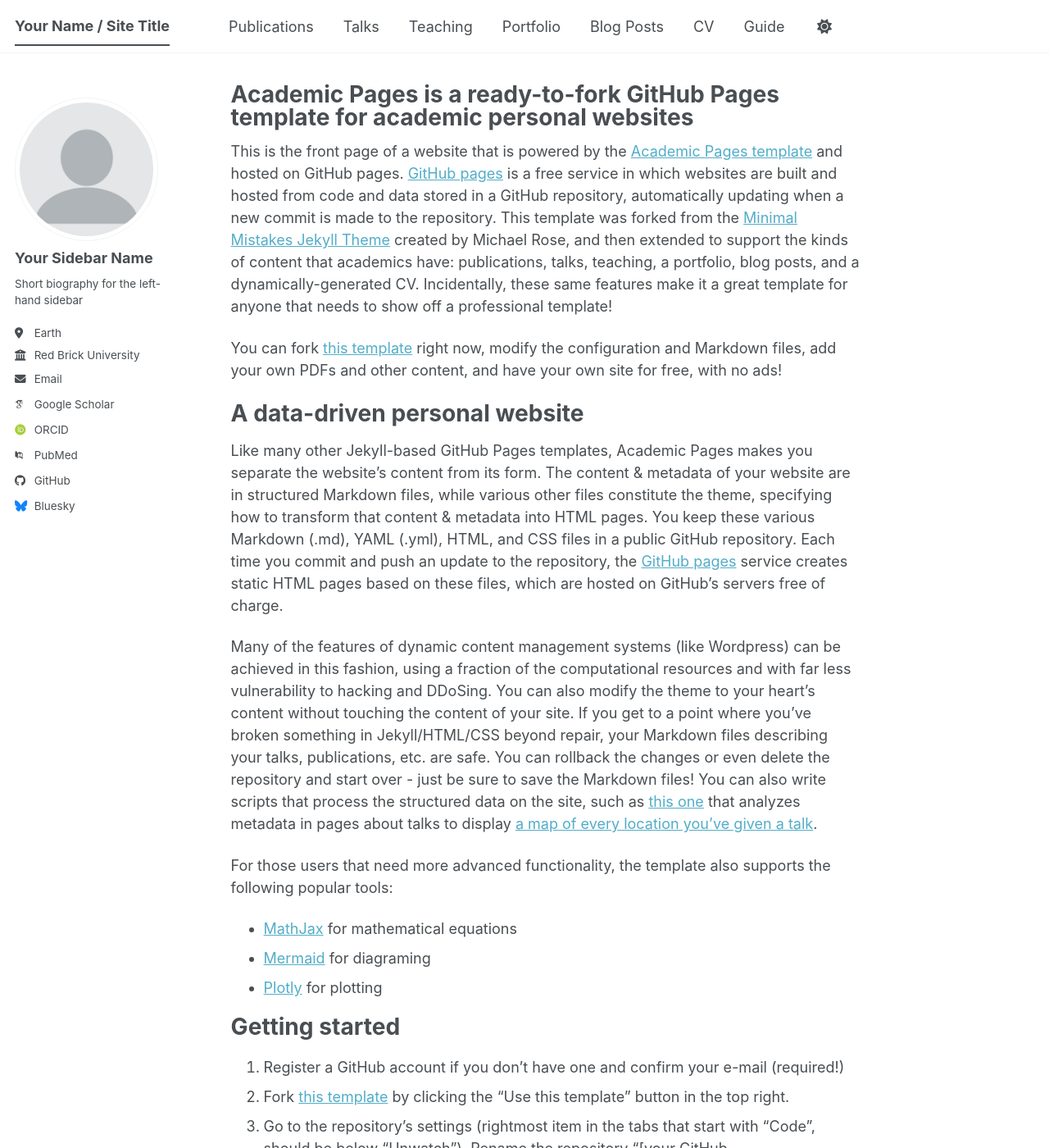
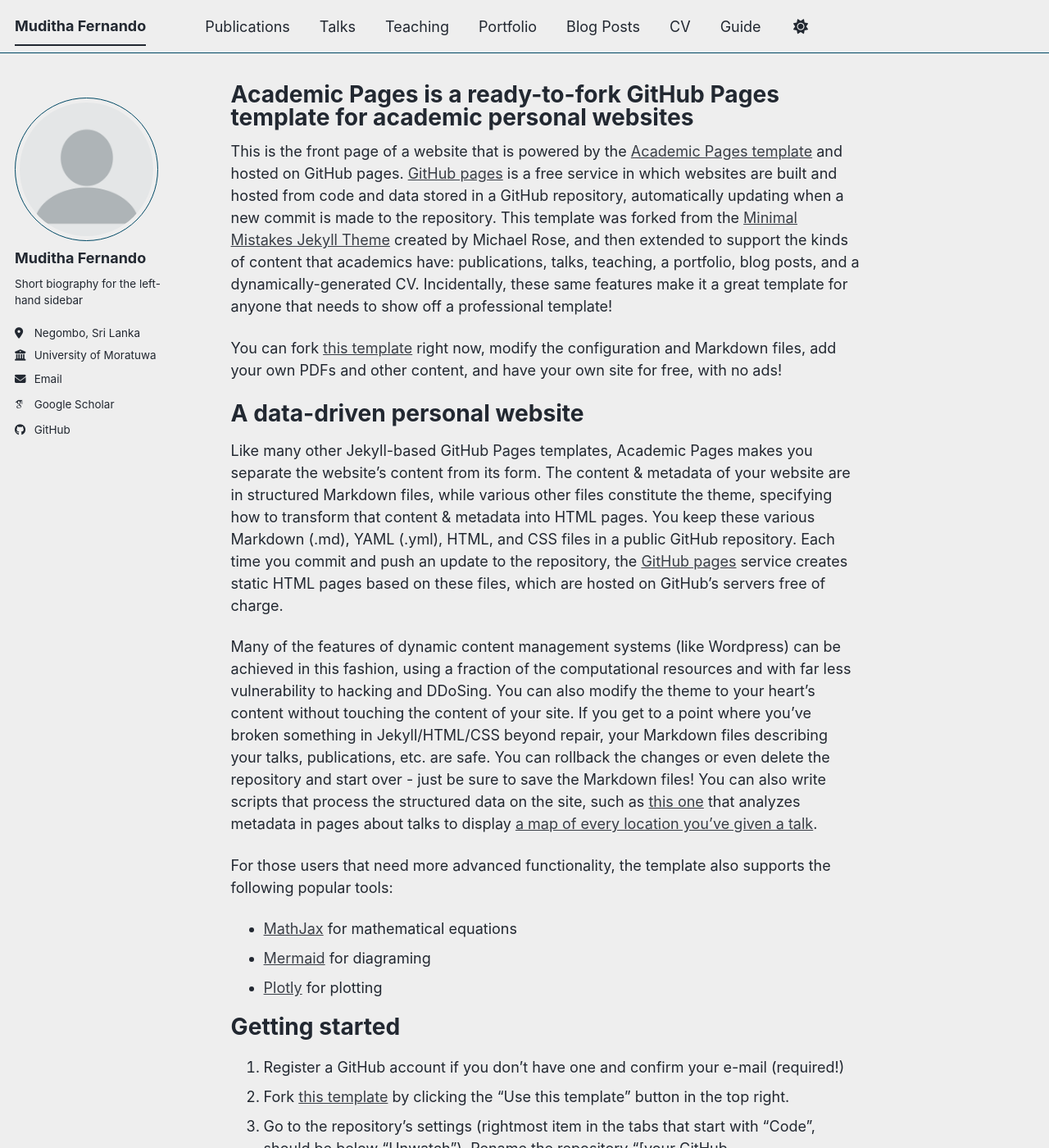
Before and after one commit to muditha11/muditha11.github.io, a Jekyll site: the page built from _pages/about.md, in a window 1280 px wide and 1400 px high. Shown: the whole window at 82% size. Built offline with Jekyll 4.4.1, drawn with Linux system fonts in a browser that asks for light colours; some web fonts are replaced; a script bundle is joined from its source files by our own code; library files that are not in the unit come from our copies; some of the changed text lies outside the part shown.

Commit message:
name updates

```diff
--- a/_config.yml
+++ b/_config.yml
@@ -8,15 +8,15 @@
 
 # Basic Site Settings
 locale                   : "en-US"
-site_theme               : "default" # The available themes options are "default", "air", "sunrise", "mint", "dirt" and "contrast"
-title                    : "Your Name / Site Title"
+site_theme               : "air" # The available themes options are "default", "air", "sunrise", "mint", "dirt" and "contrast"
+title                    : "Muditha Fernando"
 title_separator          : "-"
-name                     : &name "Your Name"
-description              : &description "Your Name's academic portfolio"   # Update this with a general description of your site, this is the default if not overridden by a page
-url                      : https://academicpages.github.io # The base hostname & protocol for your site e.g. "https://[your GitHub username].github.io",
+name                     : &name "Muditha Fernando"
+description              : &description "Muditha Fernando's academic portfolio"   # Update this with a general description of your site, this is the default if not overridden by a page
+url                      : https://muditha11.github.io/ # The base hostname & protocol for your site e.g. "https://[your GitHub username].github.io",
                                                            # or if you already have some other page hosted on Github then use "https://[your GitHub username].github.io/[Your Repo Name]"
 baseurl                  : "" # the subpath of your site, e.g. "/blog"
-repository               : "academicpages/academicpages.github.io"
+repository               : "muditha11.github.io"
 
 # Site Author - The following control what appear as part of the author content on the side bar.
 #               If a field is blank the icon and link will not appear, otherwise it will be shown.
@@ -24,24 +24,24 @@ repository               : "academicpages/academicpages.github.io"
 author:
   # Biographic information
   avatar           : "profile.png"
-  name             : "Your Sidebar Name"
+  name             : "Muditha Fernando"
   pronouns         : # example: "she/her"
   bio              : "Short biography for the left-hand sidebar"
-  location         : "Earth"
-  employer         : "Red Brick University"
+  location         : "Negombo, Sri Lanka"
+  employer         : "University of Moratuwa"
   uri              : # URL
-  email            : "none@example.org"
+  email            : "muditha11d@gmail.com"
 
   # Academic websites
   academia         : # URL
   arxiv            : # URL - Update with the correct link to your profile
-  googlescholar    : "https://scholar.google.com/citations?user=PS_CX0AAAAAJ"
+  googlescholar    : "https://scholar.google.com/citations?user=dZA-Me8AAAAJ&hl=en"
   inspire-hep      : # URL
   impactstory      : # URL
-  orcid            : "https://orcid.org/yourorcidurl"
+  orcid            : #"https://orcid.org/yourorcidurl"
   semantic         : # URL
   ssrn             : # URL
-  pubmed           : "https://www.ncbi.nlm.nih.gov/pubmed/?term=john+snow"
+  pubmed           : #"https://www.ncbi.nlm.nih.gov/pubmed/?term=john+snow"
   researchgate     : # URL
   scopus           : # URL
   zotero           : # URL
@@ -51,13 +51,13 @@ author:
   bitbucket        : # Username - Update with your username on the site
   codepen          : # Username
   dribbble         : # Username
-  github           : "academicpages"
+  github           : "https://github.com/muditha11"
   kaggle           : # Username
   stackoverflow    : # User number or user number and name (i.e., use "1" or "1/jeff-atwood")
 
   # Social media
   artstation       : # Username
-  bluesky          : "bsky.app" # Replace this with you Bluesky username
+  bluesky          : #"bsky.app" # Replace this with you Bluesky username
   facebook         : # Username
   flickr           : # Username
   foursquare       : # Username
```
